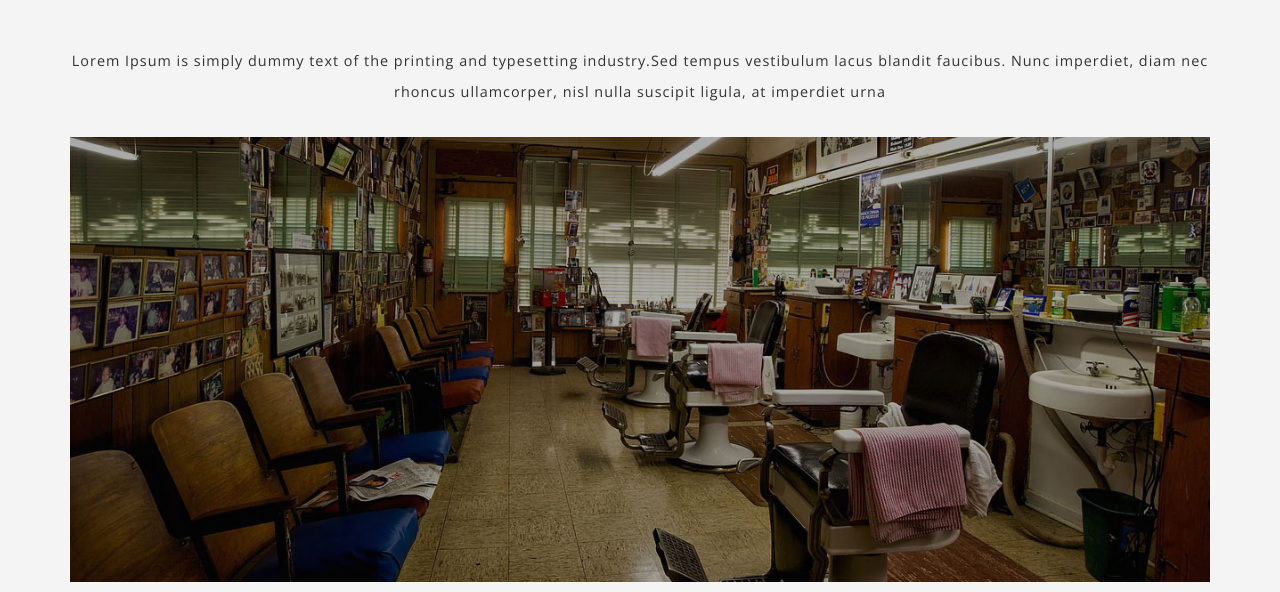
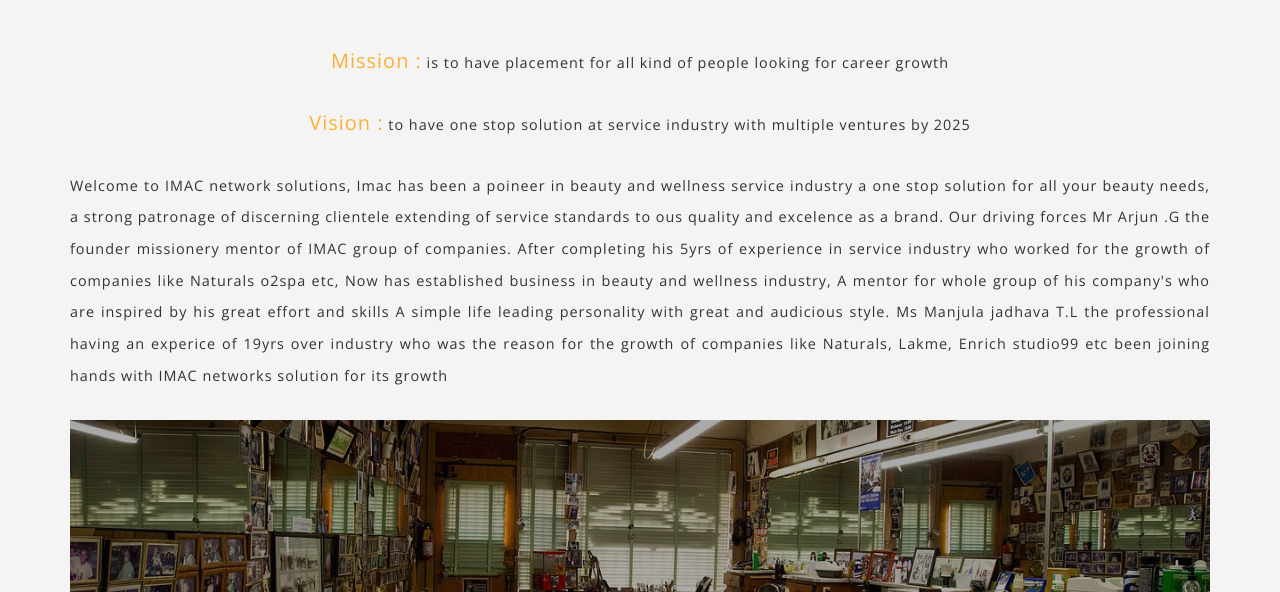
Before and after one commit to vikas-kendaplara/imac, a plain HTML site: page index.html in a window 1280 px wide. Shown: the part 721-1313 px from the top of the page. Drawn offline with nearby package versions, Linux system fonts and the light colour scheme; a web font is replaced by a local one.

Commit message:
Update index.html

```diff
--- a/index.html
+++ b/index.html
@@ -153,7 +153,25 @@
                             <h2 class="w3l-agile">About US</h2>
 			             </div>
 
-						   <p>Lorem Ipsum is simply dummy text of the printing and typesetting industry.Sed tempus vestibulum lacus blandit faucibus. Nunc imperdiet, diam nec rhoncus ullamcorper, nisl nulla suscipit ligula, at imperdiet urna</p>
+						   <p>
+								<span style="font-size: 20px;color:#fbb034">
+									Mission :</span>
+									is to have placement for all kind of people looking for career growth
+							</p>
+							<p>
+								<span style="font-size: 20px;color:#fbb034">Vision :</span> to have one stop solution at service industry with multiple ventures by 2025
+							</p>
+						   <p style="text-align: justify;">Welcome to IMAC network solutions,
+							Imac has been a poineer in beauty and wellness service industry a one stop solution for all your beauty needs, a strong patronage of discerning clientele extending of service standards to ous quality and excelence as a brand.
+							Our driving forces
+							Mr Arjun .G the founder missionery mentor of IMAC group of companies. After completing his 5yrs of experience in service industry who worked for the growth of companies like Naturals o2spa etc,
+							Now has established business in beauty and wellness industry,
+							A mentor for whole group of his company's who are inspired by his great effort and skills
+							A simple life leading personality with great and audicious style.
+							Ms Manjula jadhava T.L the professional having an experice of 19yrs over industry who was the reason for the growth of companies like Naturals, Lakme, Enrich studio99 etc been joining hands with IMAC networks solution for its growth
+							</p>
+
+
 						   <img src="images/about.jpg" class="img-responsive" alt="Hair Salon">
 						   <!--Slider-->
 						<div class="slider-agileits-ab" style="display: none;">
```
